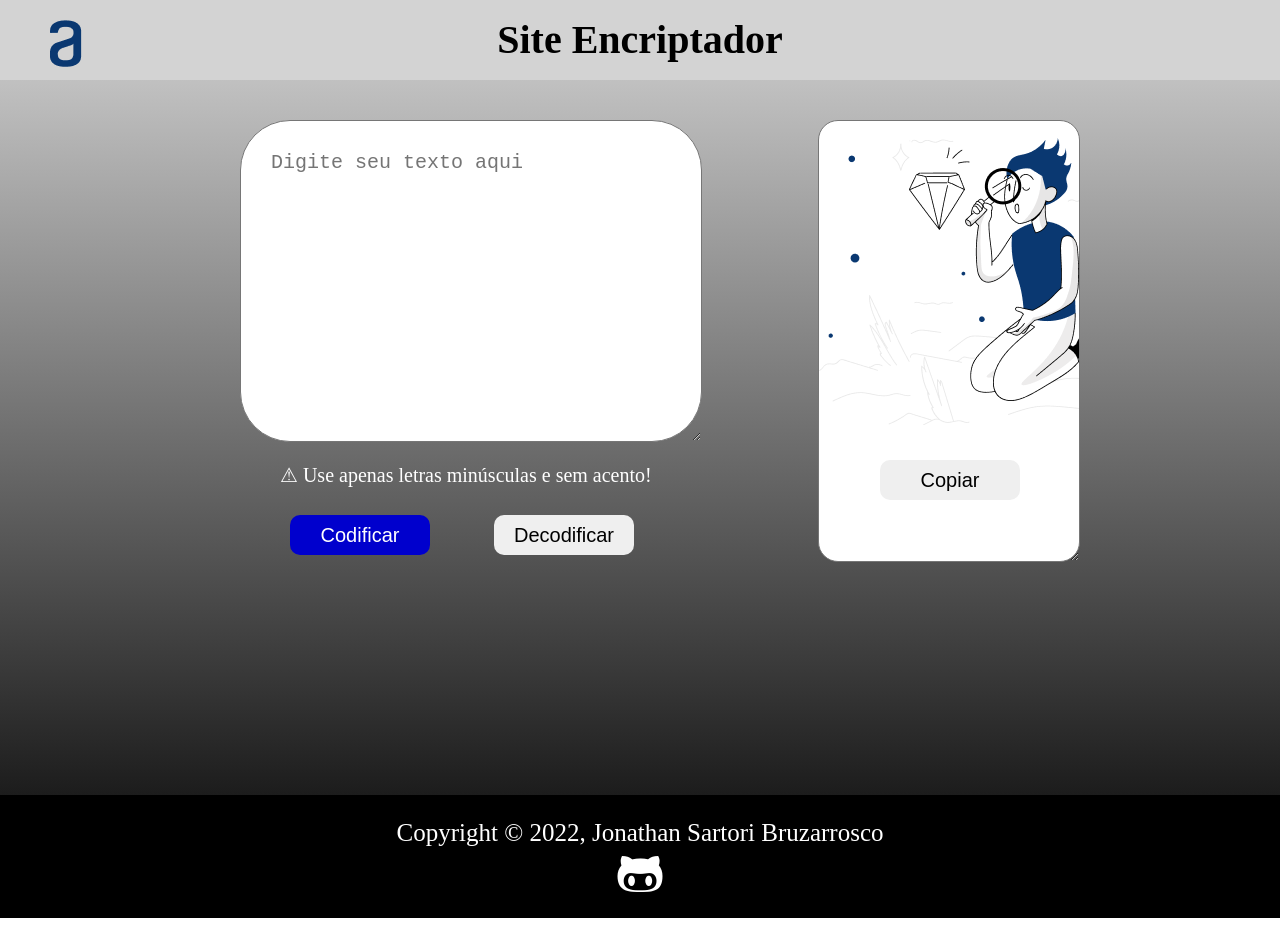
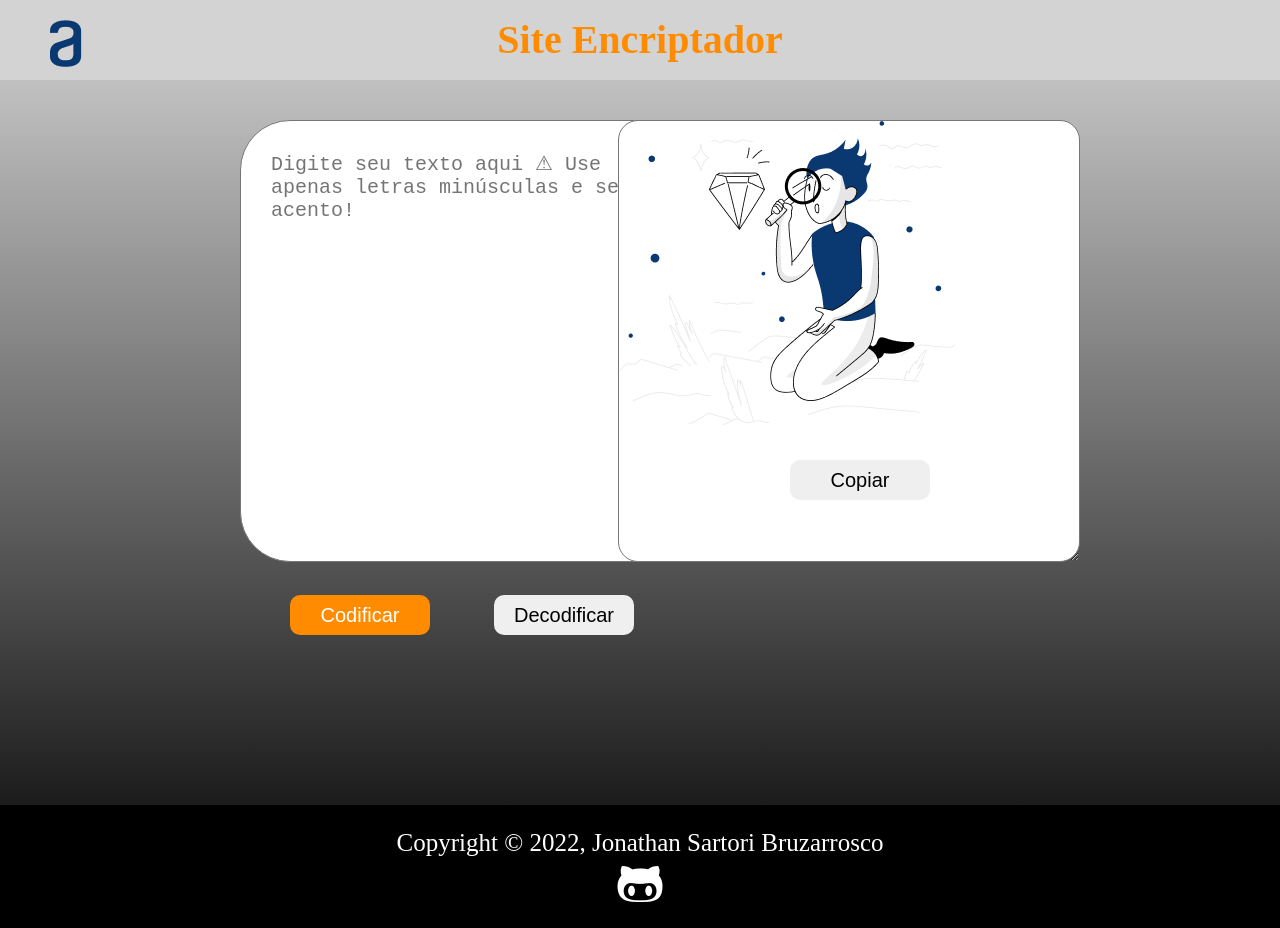
Before and after one commit to jonathansartorib/CHALLENGE-ORACLE-ONE, a plain HTML site: page index.html in a window 1280 px wide. Drawn offline with Linux system fonts and the light colour scheme.

Commit message:
Melhorias Challenge Site Encriptador

```diff
--- a/css/responsivo.css
+++ b/css/responsivo.css
@@ -1,6 +1,6 @@
 /*++RESPONSIVIDADE++*/
 
-@media screen and (max-width: 1040px) {
+@media screen and (max-width: 1200px) {
 
     .titulo {
         height: auto;
--- a/css/style.css
+++ b/css/style.css
@@ -15,7 +15,7 @@ body {
 
 .titulo h1{
     text-align: center;
-    color: black;
+    color: darkorange;
     font-size: 40px;
     font-weight: bolder;
     font-family: 'Times New Roman', Times, serif;
@@ -29,7 +29,7 @@ main{
     margin-left: 200px;
     font-size: 20px;
     width: 400px;
-    height: 260px;
+    height: 380px;
     padding: 30px;
     border-radius: 50px;
 }
@@ -49,7 +49,7 @@ main{
     position: absolute;
     right: 200px;
     font-size: 20px;
-    width: 200px;
+    width: 400px;
     height: 380px;
     padding: 30px;
     border-radius: 20px;
@@ -59,6 +59,7 @@ main{
 
 .botoes_aviso_centro{
     margin: 0;
+    margin-top: 20px;
     position: relative;
     margin-left: 200px;
 }
@@ -69,12 +70,6 @@ main{
 	transform: rotate(5deg) scale(1.2); /*20%*/
 }
 
-.aviso{
-    font-size: 20px;
-    padding: 20px;
-    margin-left: 20px;
-    color: white;
-}
 
 #codificar, #decodificar{
     display: inline-block;
@@ -88,9 +83,8 @@ main{
 }
 
 #codificar{
-    background: mediumblue;
+    background: darkorange;
     color: white;
-
 }
 
 #copiar{
@@ -99,7 +93,7 @@ main{
     width: 140px;
     height: 40px;
     position: absolute;
-    right: 260px;
+    right: 350px;
     bottom: 300px;
     border: none;
     border-radius: 10px;
@@ -113,7 +107,7 @@ main{
 
 .rodape{
     font-family: 'Times New Roman', Times, serif;
-    margin-top: 190px;
+    margin-top: 120px;
     text-align: center;
     padding-top: 20px;
     padding-bottom: 20px;
--- a/index.html
+++ b/index.html
@@ -27,11 +27,10 @@
         </header>
 
         <main>
-            <textarea id = "input" placeholder="Digite seu texto aqui"></textarea>
+            <textarea id = "input" placeholder="Digite seu texto aqui &#9888; Use apenas letras minúsculas e sem acento!"></textarea>
             <textarea id = "output"></textarea>
 
             <div class="botoes_aviso_centro">
-                <p class="aviso">&#9888; Use apenas letras minúsculas e sem acento!</p>
 
                 <button id = "codificar">
                     Codificar </button>
```
